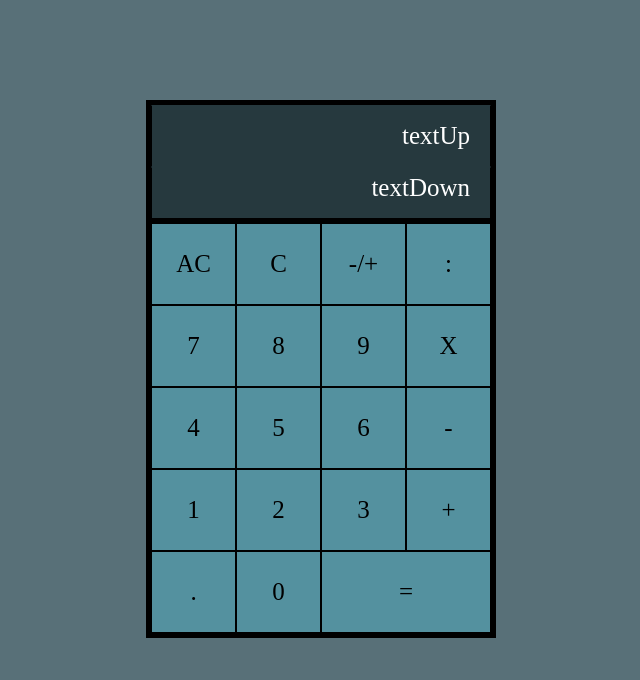
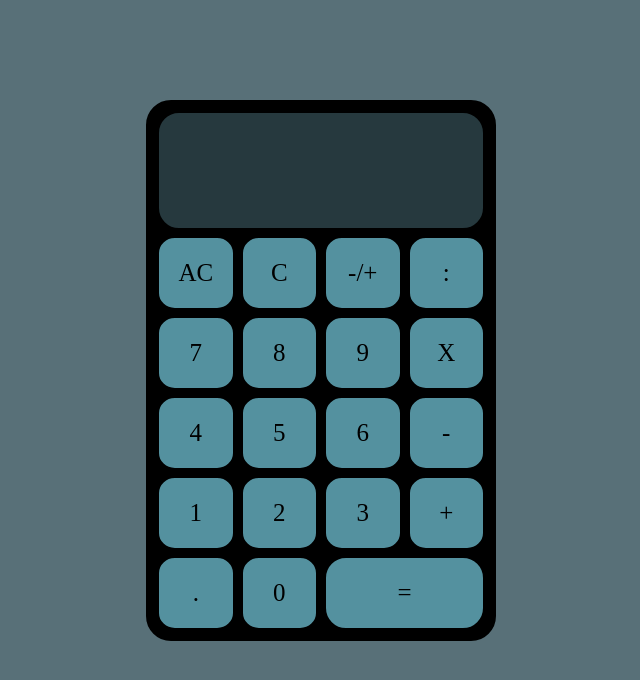
Before and after one commit to timjanssens/Calculator, a plain HTML site: page index.html in a window 1280 px wide. Shown: the whole page, without its empty margins (319-959 px from the left). Drawn offline with Linux system fonts and the light colour scheme.

Commit message:
Finis styling calculator

```diff
--- a/index.html
+++ b/index.html
@@ -1,5 +1,6 @@
 <!DOCTYPE html>
 <html lang="en">
+
 <head>
     <meta charset="UTF-8">
     <meta name="viewport" content="width=device-width, initial-scale=1.0">
@@ -7,33 +8,37 @@
     <link rel="stylesheet" href="./style/style.css">
     <script src="./script/script.js" defer></script>
 </head>
+
 <body>
 
     <main>
         <div id="calculator">
-            <div id="textUp" class="alignRight">textUp</div>
-            <div id="textDown" class="alignRight outputDown">textDown</div>
-            <div id="ac">AC</div>
-            <div id="c">C</div>
-            <div id="changeSymbol">-/+</div>
-            <div id="divide">:</div>
-            <div id="_7">7</div>
-            <div id="_8">8</div>
-            <div id="_9">9</div>
-            <div id="multiply">X</div>
-            <div id="_4">4</div>
-            <div id="_5">5</div>
-            <div id="_6">6</div>
-            <div id="minus">-</div>
-            <div id="_1">1</div>
-            <div id="_2">2</div>
-            <div id="_3">3</div>
-            <div id="sum">+</div>
-            <div id="point">.</div>
-            <div id="_0">0</div>
-            <div id="equal">=</div>
+            <div id="textDiv">
+                <div id="textUp" class="alignRight "></div>
+                <div id="textDown" class="alignRight outputDown"></div>
+            </div>
+            <div id="ac" class="inputBtn">AC</div>
+            <div id="c" class="inputBtn">C</div>
+            <div id="changeSymbol" class="inputBtn">-/+</div>
+            <div id="divide class="inputBtn"">:</div>
+            <div id="_7" class="inputBtn">7</div>
+            <div id="_8" class="inputBtn">8</div>
+            <div id="_9" class="inputBtn">9</div>
+            <div id="multiply" class="inputBtn">X</div>
+            <div id="_4" class="inputBtn">4</div>
+            <div id="_5" class="inputBtn">5</div>
+            <div id="_6" class="inputBtn">6</div>
+            <div id="minus" class="inputBtn">-</div>
+            <div id="_1" class="inputBtn">1</div>
+            <div id="_2" class="inputBtn">2</div>
+            <div id="_3" class="inputBtn">3</div>
+            <div id="sum" class="inputBtn">+</div>
+            <div id="point" class="inputBtn">.</div>
+            <div id="_0" class="inputBtn">0</div>
+            <div id="equal" class="inputBtn">=</div>
         </div>
     </main>
 
 </body>
+
 </html>
--- a/style/style.css
+++ b/style/style.css
@@ -18,8 +18,8 @@ body{
     display: grid;
     grid-template-columns: 1fr 1fr 1fr 1fr;
     grid-template-areas:
-    '_textUp _textUp _textUp _textUp'
-    '_textDown _textDown _textDown _textDown'
+    'textDiv textDiv textDiv textDiv'
+    'textDiv textDiv textDiv textDiv'
     '_ac _c _changeSymbol _divide'
     '_7 _8 _9 _multiply'
     '_4 _5 _6 _minus'
@@ -27,11 +27,13 @@ body{
     '_point _0 _equal _equal' ;
     place-items: center;
     grid-gap: 1px px;
-    border: black 5px solid
+    border: black 8px solid;
+    background-color: black;
+    border-radius: 1rem;
 }
 
 
-
+#textDiv{grid-area: textDiv;}
 #textUp{grid-area: _textUp;}
 #textDown{grid-area: _textDown;}
 #ac{grid-area: _ac;}
@@ -59,20 +61,30 @@ body{
     height: 100%;
     background-color:#54919f;
     text-align: center;
-    padding: 20px;
-    border: black solid 1px
+    padding: 15px;
+    border: black solid 5px;
+    border-radius: 25%;
 }
 
-#calculator .alignRight{
+
+
+#calculator #textDown{
+    height: 40px;
+
+}
+
+#calculator #textUp{
+    height: 45px;
+}
+
+#calculator #textDiv{
     text-align: right;
     background-color: #26393e;
     color: white;
-    border-top-color: #26393e;
-    border-bottom-color: #26393e;
-    padding: 10px 20px;
+    border: 5px solid black;
+    border-radius: 1rem;
 }
 
-#calculator .outputDown{
-    border-bottom: 5px solid black;
-    padding-top: 0px;
+#calculator #equal{
+    border-radius: 1rem;
 }
```
Also changed, not shown: script/script.js (line endings or trailing spaces).
